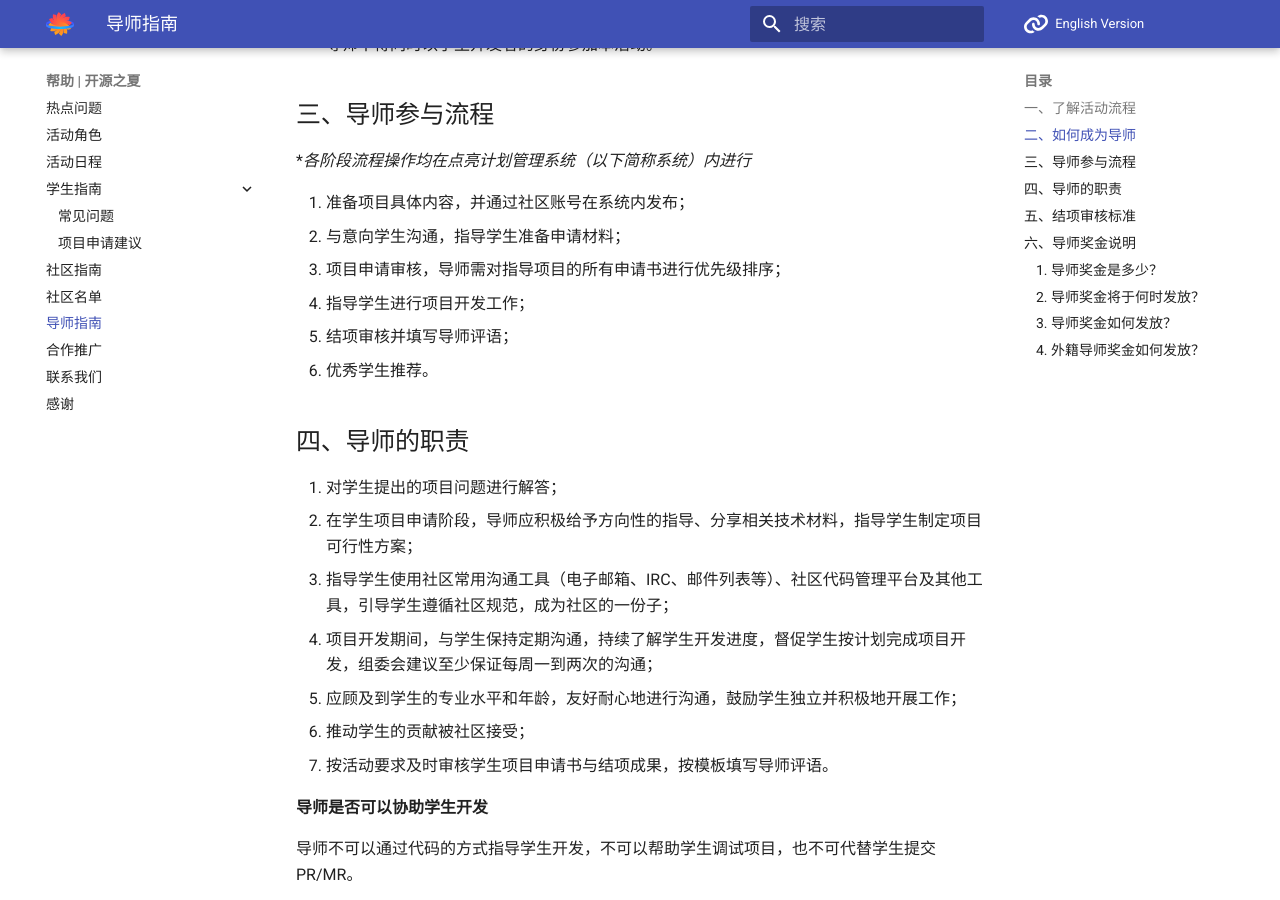
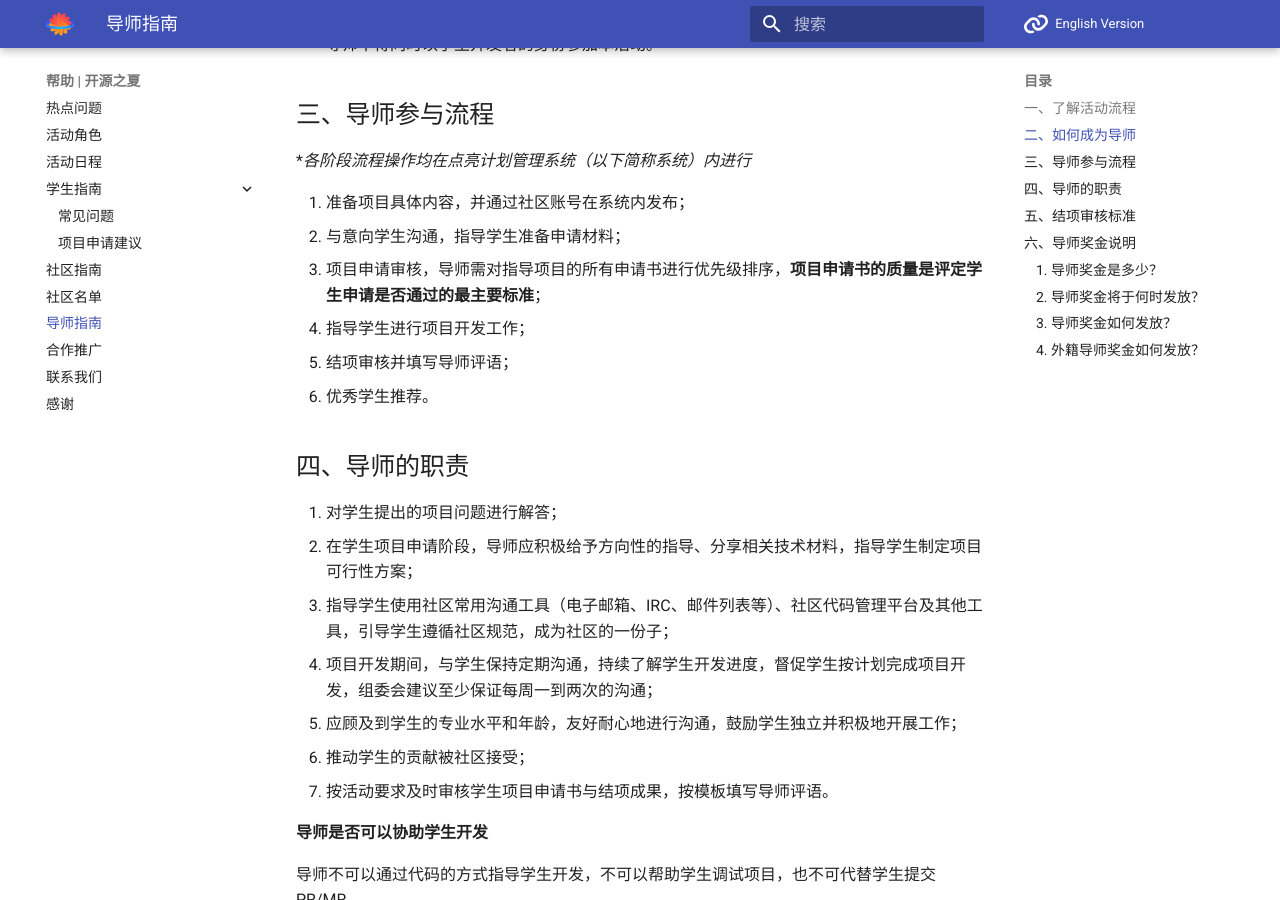
Before and after one commit to summer-ospp/help, an MkDocs documentation site: the page built from docs/mentor.md, in a window 1280 px wide and 900 px high, scrolled down 1662 px. Built offline with MkDocs 1.6.1 and Material for MkDocs 9.7.7, drawn with Linux system fonts in a browser that asks for light colours; comment, search, counter and statistics services are not loaded.

Commit message:
Update mentor.md

```diff
--- a/docs/mentor.md
+++ b/docs/mentor.md
@@ -36,7 +36,7 @@
 
 1. 准备项目具体内容，并通过社区账号在系统内发布；
 2. 与意向学生沟通，指导学生准备申请材料；
-3. 项目申请审核，导师需对指导项目的所有申请书进行优先级排序；
+3. 项目申请审核，导师需对指导项目的所有申请书进行优先级排序，**项目申请书的质量是评定学生申请是否通过的最主要标准**；
 4. 指导学生进行项目开发工作；
 5. 结项审核并填写导师评语；
 6. 优秀学生推荐。
```
